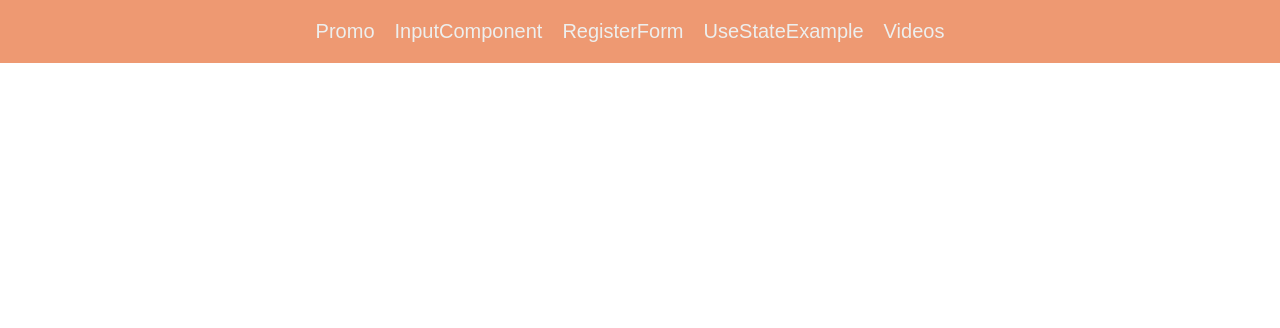
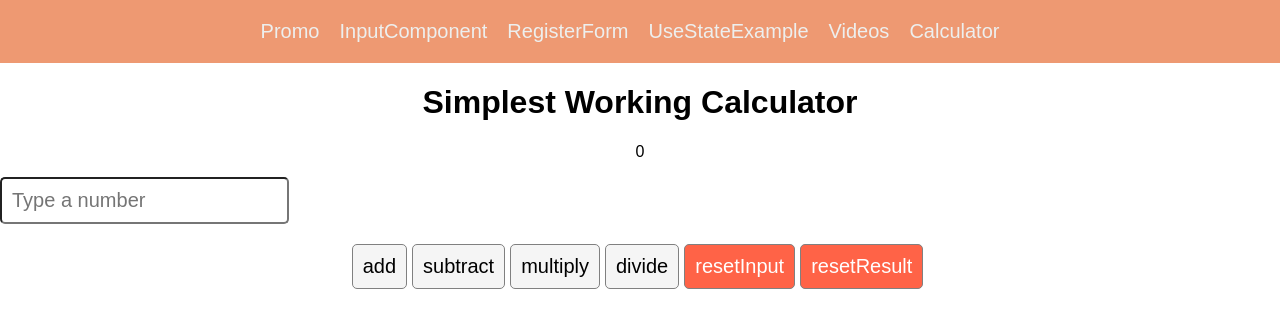
Before and after one commit to mouad5-bot/Meta-ReactBasics, a React (Create React App) app: page /Calculator in a window 1280 px wide. Shown: the top 328 px of the page. Built offline with nearby package versions, Linux system fonts and the light colour scheme.

Commit message:
calculator

```diff
--- a/src/App.css
+++ b/src/App.css
@@ -49,6 +49,28 @@ nav a {
   justify-content: center;
 }
 
+
+input,
+button {
+  font-size: 20px;
+  padding: 10px;
+  border-radius: 5px;
+}
+input {
+  display: block;
+  margin-bottom: 20px;
+}
+button {
+  border: 1px solid gray;
+  background: whitesmoke;
+  margin-right: 5px;
+}
+button:nth-last-child(2),
+button:nth-last-child(1) {
+  background: tomato;
+  color: white;
+}
+
 @keyframes App-logo-spin {
   from {
     transform: rotate(0deg);
--- a/src/App.js
+++ b/src/App.js
@@ -7,6 +7,7 @@ import InputComponent from './state/InputComponent';
 import RegisterForm from './state/RegisterForm';
 import UseStateExample from './state/UseStateExample';
 import Youtube from './components/Youtube';
+import Calculator from './components/Calculator';
 import { Routes, Route, Link } from "react-router-dom";
 import React, {useState} from 'react';
 
@@ -31,6 +32,7 @@ function App() {
         <Link to="/RegisterForm" className="nav-item">RegisterForm</Link>
         <Link to="/UseStateExample" className="nav-item">UseStateExample</Link>
         <Link to="/Youtube" className="nav-item">Videos</Link>
+        <Link to="/Calculator" className="nav-item">Calculator</Link>
 	    </nav>
 
         {/* <Logo /> */}
@@ -45,6 +47,7 @@ function App() {
           <Route path="/RegisterForm" element={<RegisterForm />}></Route>
           <Route path="/UseStateExample" element={<UseStateExample msg = {name} />}></Route>
           <Route path="/Youtube" element={<Youtube  />}></Route>
+          <Route path="/Calculator" element={<Calculator  />}></Route>
         </Routes>
     </div>
   );
--- /dev/null
+++ b/src/components/Calculator.js
@@ -0,0 +1,68 @@
+import {
+	useState,
+	useRef
+  } from "react";
+  import "../App.css";
+
+  function Calculator() {
+	const inputRef = useRef(null);
+	const resultRef = useRef(null);
+	const [result, setResult] = useState(0);
+
+	function plus(e) {
+	  e.preventDefault();
+	  setResult((result) => result + Number(inputRef.current.value));
+	};
+
+	function minus(e) {
+	  e.preventDefault();
+	  setResult((result) => result - Number(inputRef.current.value));
+	};
+
+	function times(e) {
+	  e.preventDefault();
+	  setResult((result) => result * Number(inputRef.current.value));
+	};
+
+	function divide(e) {
+	  e.preventDefault();
+	  setResult((result) => result / Number(inputRef.current.value));
+	};
+
+	function resetInput(e) {
+	  e.preventDefault();
+	  setResult(inputRef.current.value = "");
+	};
+
+	function resetResult(e) {
+	  e.preventDefault();
+	  setResult(0);
+	};
+
+	return (
+	  <div className="App">
+		<div>
+		  <h1>Simplest Working Calculator</h1>
+		</div>
+		<form>
+		  <p ref={resultRef}>
+			{ result }
+		  </p>
+		  <input
+			pattern="[0-9]"
+			ref={inputRef}
+			type="number"
+			placeholder="Type a number"
+		  />
+		  <button onClick={plus}>add</button>
+		  <button onClick={minus}>subtract</button>
+		  <button onClick={times}>multiply</button>
+		  <button onClick={divide}>divide</button>
+		  <button onClick={resetInput}>resetInput</button>
+		  <button onClick={resetResult}>resetResult</button>
+		</form>
+	  </div>
+	);
+  }
+
+  export default Calculator;
```
